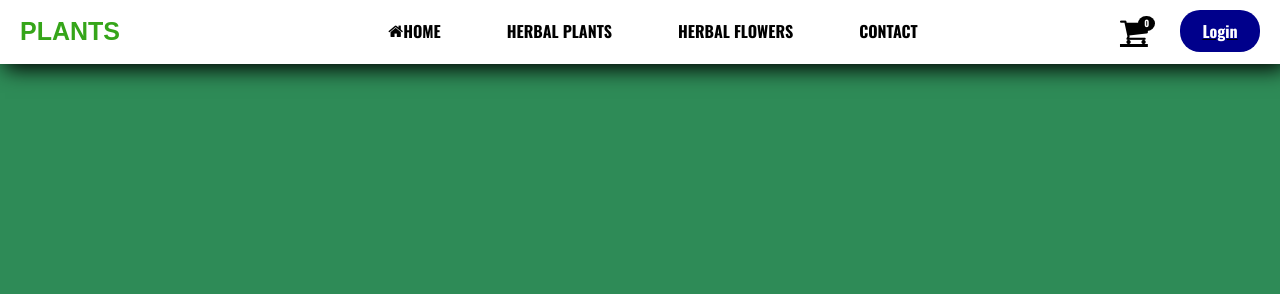
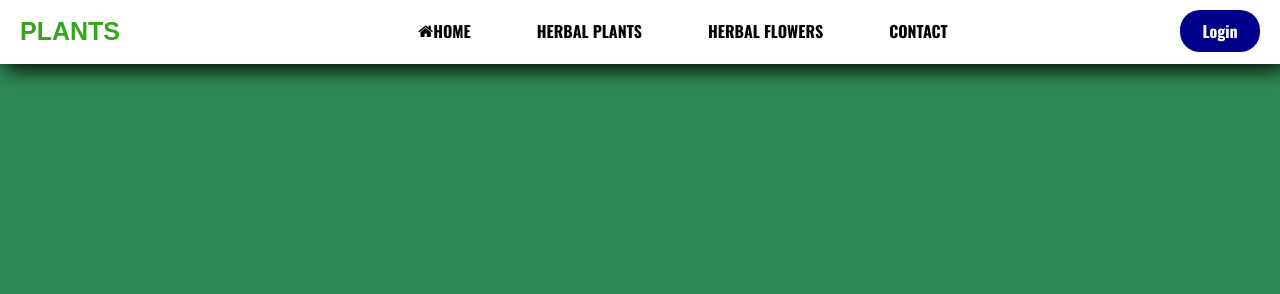
Before and after one commit to GokulSasikumar/project_azure, a Flask app: page /contact.html in a window 1280 px wide. Shown: the top 294 px of the page. Run offline with Flask 3, Linux system fonts and the light colour scheme.

Commit message:
Update contact.html

```diff
--- a/templates/contact.html
+++ b/templates/contact.html
@@ -39,17 +39,6 @@
                                                                   </li>
 
                                                                 </ul>
-                                                        <!-- cart icon -->
-                                                                <div class="cart">
-                                                                  <a href="/">
-                                                                    <i class="fa fa-shopping-cart fa-xl"></i>
-                                                                    <span
-                                                                      class="badge"
-                                                                      style="background-color: #000; border-radius: 100%"
-                                                                      id="cartincrement"
-                                                                      >0</span
-                                                                    ></a>
-                                                                </div>
                                                                 <a href="/login"><button   class="btn p-2 my-lg-0 my-2">Login</button></a>
 
                                                                </div>
```
